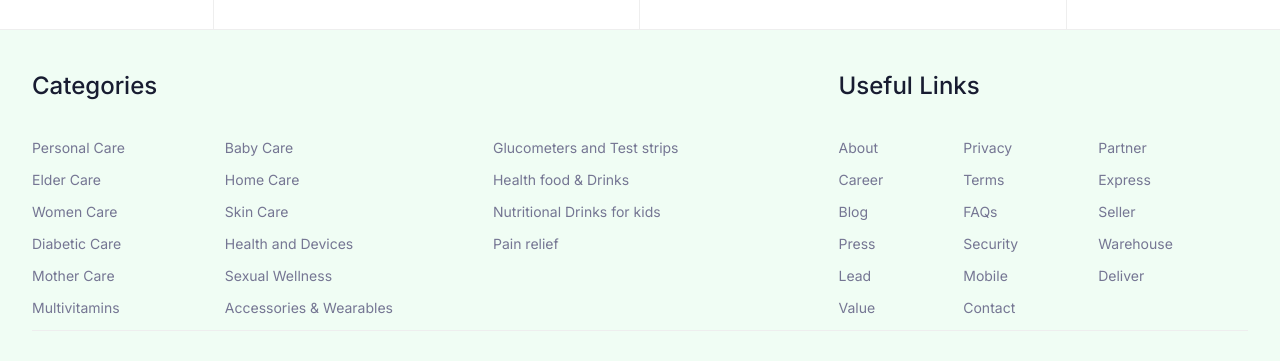
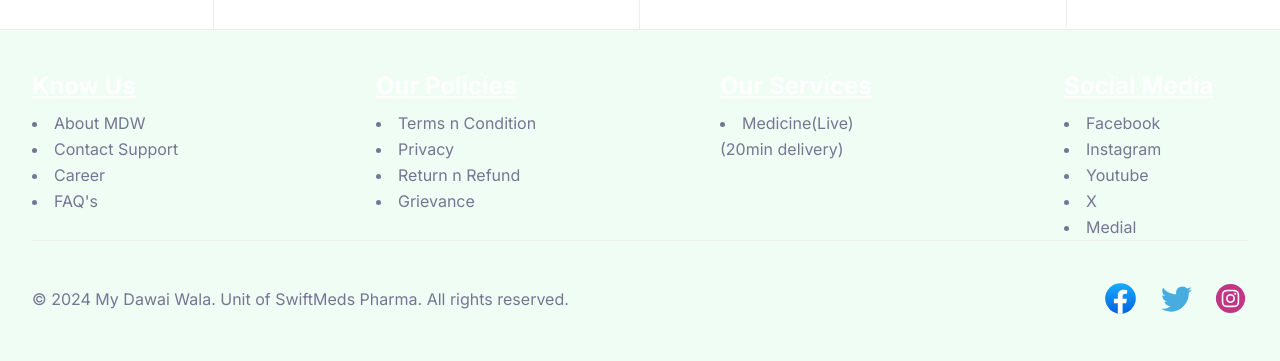
Before and after one commit to MyDawaiWala10/Website, a Next.js app: page /auth/signin in a window 1280 px wide. Shown: the part 969-1330 px from the top of the page. Built offline with nearby package versions, Linux system fonts and the light colour scheme.

Commit message:
feat: footer links

```diff
--- a/components/Footer/index.tsx
+++ b/components/Footer/index.tsx
@@ -11,344 +11,42 @@
           {/* <!-- Footer Top --> */}
           <div className="pt-10">
             <div className="flex flex-col gap-8">
-              <div className="flex flex-col gap-15 md:flex-row lg:gap-40">
-                <motion.div
-                  variants={{
-                    hidden: {
-                      opacity: 0,
-                      y: -20,
-                    },
-
-                    visible: {
-                      opacity: 1,
-                      y: 0,
-                    },
-                  }}
-                  initial="hidden"
-                  whileInView="visible"
-                  transition={{ duration: 1, delay: 0.1 }}
-                  viewport={{ once: true }}
-                  className="animate_top"
-                >
-                  <div className="mb-9 flex items-center justify-start gap-8">
-                    <h4 className=" text-itemtitle2 font-medium text-black">
-                      Categories
-                    </h4>
-                  </div>
-
-                  <div className="flex flex-col items-start justify-between text-sm md:flex-row md:gap-25">
+              <div className="w-full flex flex-col gap-15 md:flex-row lg:gap-40 mx-auto">
+                <div className="w-full flex flex-col gap-2 justify-start items-start">
+                  <p className="text-white font-bold text-2xl underline">Know Us</p>
                   <ul>
-                      <li>
-                        <a
-                          href="#"
-                          className="mb-3 inline-block hover:text-primary"
-                        >
-                          Personal Care
-                        </a>
-                      </li>
-                      <li>
-                        <a
-                          href="#"
-                          className="mb-3 inline-block hover:text-primary"
-                        >
-                          Elder Care
-                        </a>
-                      </li>
-                      {/* <li>
-                        <a
-                          href="#"
-                          className="mb-3 inline-block hover:text-primary"
-                        >
-                          Ayurvedic Care
-                        </a>
-                      </li> */}
-                      <li>
-                        <a
-                          href="#"
-                          className="mb-3 inline-block hover:text-primary"
-                        >
-                          Women Care
-                        </a>
-                      </li>
-                      <li>
-                        <a
-                          href="#"
-                          className="mb-3 inline-block hover:text-primary"
-                        >
-                          Diabetic Care
-                        </a>
-                      </li>
-                      <li>
-                        <a
-                          href="#"
-                          className="mb-3 inline-block hover:text-primary"
-                        >
-                          Mother Care
-                        </a>
-                      </li>
-                      <li>
-                        <a
-                          href="#"
-                          className="mb-3 inline-block hover:text-primary"
-                        >
-                          Multivitamins
-                        </a>
-                      </li>
-                    </ul>
-                    <ul>
-                      <li>
-                        <a
-                          href="#"
-                          className="mb-3 inline-block hover:text-primary"
-                        >
-                          Baby Care
-                        </a>
-                      </li>
-                      <li>
-                        <a
-                          href="#"
-                          className="mb-3 inline-block hover:text-primary"
-                        >
-                          Home Care
-                        </a>
-                      </li>
-                      <li>
-                        <a
-                          href="#"
-                          className="mb-3 inline-block hover:text-primary"
-                        >
-                          Skin Care
-                        </a>
-                      </li>
-                      <li>
-                        <a
-                          href="#"
-                          className="mb-3 inline-block hover:text-primary"
-                        >
-                          Health and Devices
-                        </a>
-                      </li>
-                      <li>
-                        <a
-                          href="#"
-                          className="mb-3 inline-block hover:text-primary"
-                        >
-                          Sexual Wellness
-                        </a>
-                      </li>
-                      <li>
-                        <a
-                          href="#"
-                          className="mb-3 inline-block hover:text-primary"
-                        >
-                          Accessories & Wearables
-                        </a>
-                      </li>
-                    </ul>
-                    <ul>
-                      <li>
-                        <a
-                          href="#"
-                          className="mb-3 inline-block hover:text-primary"
-                        >
-                          Glucometers and Test strips
-                        </a>
-                      </li>
-                      <li>
-                        <a
-                          href="#"
-                          className="mb-3 inline-block hover:text-primary"
-                        >
-                          Health food & Drinks
-                        </a>
-                      </li>
-                      <li>
-                        <a
-                          href="#"
-                          className="mb-3 inline-block hover:text-primary"
-                        >
-                          Nutritional Drinks for kids
-                        </a>
-                      </li>
-                      <li>
-                        <a
-                          href="#"
-                          className="mb-3 inline-block hover:text-primary"
-                        >
-                          Pain relief
-                        </a>
-                      </li>
+                    <a href="/"><li className="list-disc list-inside">About MDW</li></a>
+                    <a href="/"><li className="list-disc list-inside">Contact Support</li></a>
+                    <a href="/"><li className="list-disc list-inside">Career</li></a>
+                    <a href="/"><li className="list-disc list-inside">FAQ's</li></a>
                   </ul>
                 </div>
-                </motion.div>
-
-                <motion.div
-                  variants={{
-                    hidden: {
-                      opacity: 0,
-                      y: -20,
-                    },
-
-                    visible: {
-                      opacity: 1,
-                      y: 0,
-                    },
-                  }}
-                  initial="hidden"
-                  whileInView="visible"
-                  transition={{ duration: 1, delay: 0.1 }}
-                  viewport={{ once: true }}
-                  className="animate_top"
-                >
-                  <h4 className="mb-9 text-itemtitle2 font-medium text-black dark:text-white">
-                    Useful Links
-                  </h4>
-
-                  <div className="flex flex-col items-start justify-start text-sm md:flex-row md:gap-20">
+                <div className="w-full flex flex-col gap-2 justify-start items-start">
+                  <p className="text-white font-bold text-2xl underline">Our Policies</p>
                   <ul>
-                      <li>
-                        <a
-                          href="#"
-                          className="mb-3 inline-block hover:text-primary"
-                        >
-                          About
-                        </a>
-                      </li>
-                      <li>
-                        <a
-                          href="#"
-                          className="mb-3 inline-block hover:text-primary"
-                        >
-                          Career
-                        </a>
-                      </li>
-                      <li>
-                        <a
-                          href="#"
-                          className="mb-3 inline-block hover:text-primary"
-                        >
-                          Blog
-                        </a>
-                      </li>
-                      <li>
-                        <a
-                          href="#"
-                          className="mb-3 inline-block hover:text-primary"
-                        >
-                          Press
-                        </a>
-                      </li>
-                      <li>
-                        <a
-                          href="/grievancepolicy"
-                          className="mb-3 inline-block hover:text-primary"
-                        >
-                          Lead
-                        </a>
-                      </li>
-                      <li>
-                        <a
-                          href="#"
-                          className="mb-3 inline-block hover:text-primary"
-                        >
-                          Value
-                        </a>
-                      </li>
-                    </ul>
-                    <ul>
-                      <li>
-                        <a
-                          href="/privacypolicy"
-                          className="mb-3 inline-block hover:text-primary"
-                        >
-                          Privacy
-                        </a>
-                      </li>
-                      <li>
-                        <a
-                          href="/termsandconditions"
-                          className="mb-3 inline-block hover:text-primary"
-                        >
-                          Terms
-                        </a>
-                      </li>
-                      <li>
-                        <a
-                          href="#"
-                          className="mb-3 inline-block hover:text-primary"
-                        >
-                          FAQs
-                        </a>
-                      </li>
-                      <li>
-                        <a
-                          href="#"
-                          className="mb-3 inline-block hover:text-primary"
-                        >
-                          Security
-                        </a>
-                      </li>
-                      <li>
-                        <a
-                          href="#"
-                          className="mb-3 inline-block hover:text-primary"
-                        >
-                          Mobile
-                        </a>
-                      </li>
-                      <li>
-                        <a
-                          href="#"
-                          className="mb-3 inline-block hover:text-primary"
-                        >
-                          Contact
-                        </a>
-                      </li>
-                    </ul>
-                    <ul>
-                      <li>
-                        <a
-                          href="#"
-                          className="mb-3 inline-block hover:text-primary"
-                        >
-                          Partner
-                        </a>
-                      </li>
-                      <li>
-                        <a
-                          href="#"
-                          className="mb-3 inline-block hover:text-primary"
-                        >
-                          Express
-                        </a>
-                      </li>
-                      <li>
-                        <a
-                          href="#"
-                          className="mb-3 inline-block hover:text-primary"
-                        >
-                          Seller
-                        </a>
-                      </li>
-                      <li>
-                        <a
-                          href="#"
-                          className="mb-3 inline-block hover:text-primary"
-                        >
-                          Warehouse
-                        </a>
-                      </li>
-                      <li>
-                        <a
-                          href="/refundpolicy"
-                          className="mb-3 inline-block hover:text-primary"
-                        >
-                          Deliver
-                        </a>
-                      </li>
+                    <a href="/"><li className="list-disc list-inside">Terms n Condition</li></a>
+                    <a href="/"><li className="list-disc list-inside">Privacy</li></a>
+                    <a href="/"><li className="list-disc list-inside">Return n Refund</li></a>
+                    <a href="/"><li className="list-disc list-inside">Grievance</li></a>
                   </ul>
                 </div>
-                </motion.div>
+                <div className="w-full flex flex-col gap-2 justify-start items-start">
+                  <p className="text-white font-bold text-2xl underline">Our Services</p>
+                  <ul>
+                    <a href="/"><li className="list-disc list-inside">Medicine(Live) (20min
+delivery)</li></a>
+                  </ul>
+                </div>
+                <div className="w-full flex flex-col gap-2 justify-start items-start">
+                  <p className="text-white font-bold text-2xl underline">Social Media</p>
+                  <ul>
+                    <a href="/"><li className="list-disc list-inside">Facebook</li></a>
+                    <a href="/"><li className="list-disc list-inside">Instagram</li></a>
+                    <a href="/"><li className="list-disc list-inside">Youtube</li></a>
+                    <a href="/"><li className="list-disc list-inside">X</li></a>
+                    <a href="/"><li className="list-disc list-inside">Medial</li></a>
+                  </ul>
+                </div>
               </div>
             </div>
           </div>
```
Lines whose indentation alone changed are shown as unchanged.
